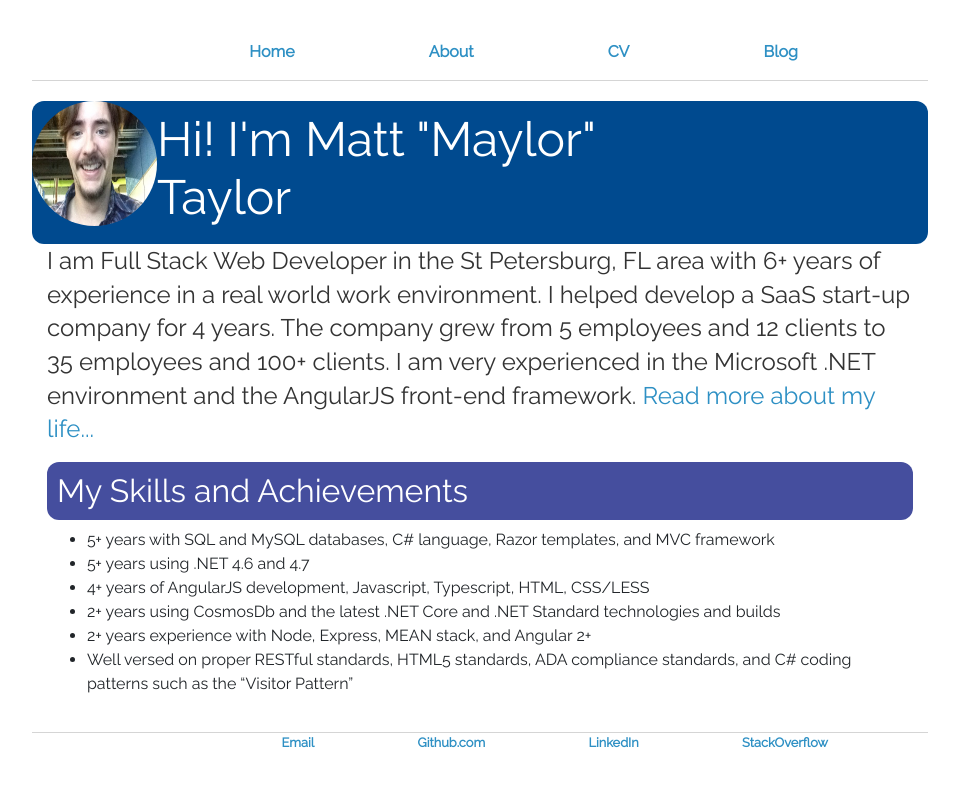
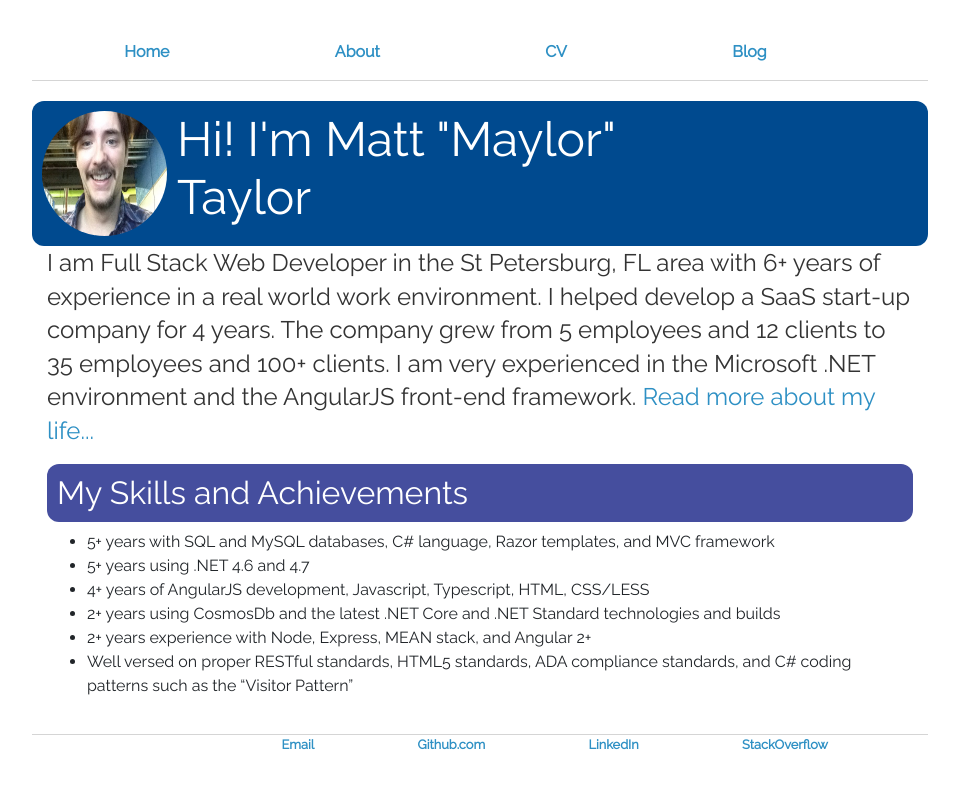
Before and after one commit to maylortaylor/maylortaylor.github.io, a Jekyll site: the page built from index.html, in a window 1280 px wide. Shown: the top 789 px of the page, without its empty margins (160-1119 px from the left). Built offline with Jekyll 4.4.1, drawn with Linux system fonts in a browser that asks for light colours.

Commit message:
fixing nav

```diff
--- a/css/main.css
+++ b/css/main.css
@@ -3,6 +3,12 @@ body {
     margin: 40px auto;
     width: 70%;
     background-color: #fff;
+}
+@media (max-width: 480px) {
+    nav ul li {
+        display: inline;
+        margin-right: 10%;
+    }
 }
 .container {
     padding-top: 20px;
@@ -19,7 +25,7 @@ nav ul, footer ul {
 }
 nav ul li {
     display: inline;
-    margin-right: 130px;
+    margin-right: 18%;
 }
 footer {
     border-top: 1px solid #d5d5d5;
@@ -39,6 +45,9 @@ a:hover {
 .header {
     background-color: #004A8F;
     border-radius: 12px;
+}
+.headshot-pic {
+    margin:10px;
 }
 h1 {
     font-size: 3em;
--- a/index.html
+++ b/index.html
@@ -5,7 +5,7 @@ title: Matt "Maylor" Taylor, Full Stack Web Developer
 <div class="">
 	<div class="row header">
 		<div class="clearfix">
-			<img src="./media//headshot.JPG" class="rounded-circle float-left" alt="Matt Taylor's Face" width="125" height="125">
+			<img src="./media//headshot.JPG" class="headshot-pic rounded-circle float-left" alt="Matt Taylor's Face" width="125" height="125">
 			<h1>Hi! I'm Matt "Maylor" Taylor</h1>
 		</div>
 	</div>
```
